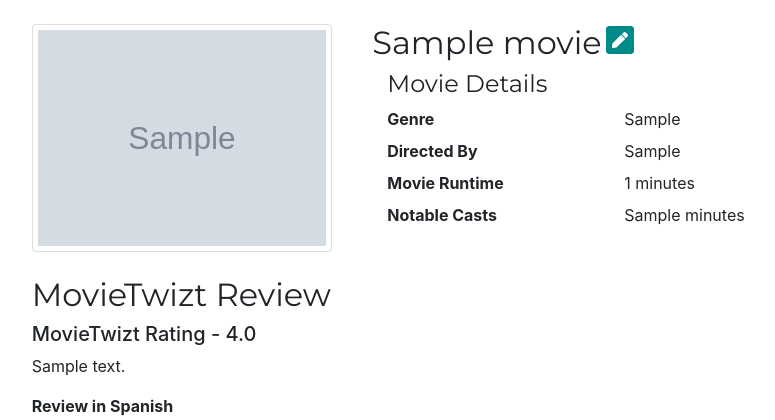
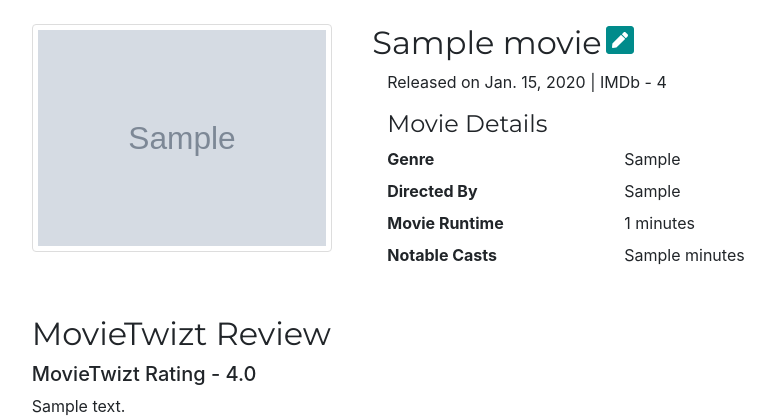
Before and after one commit to VishekhaTamrakar/MovieTwitz-ImplementingAPI, a Django app: template mtapp/templates/app/movie_detail.html in a window 1280 px wide. Shown: the part 56-476 px from the top of the page, without its empty margins (90-865 px from the left). Run offline with Django 3.2, Linux system fonts and the light colour scheme; tables that the repository leaves empty hold one stand-in row (values such as "Sample post"); the template is opened without the code that fills it: values that come from a table or form of the project are taken from there, most other values are stand-ins (such as "Sample title", 1, 10 or a date in 2020); grey boxes marked "Sample" are stand-in pictures; some libraries are stand-ins or nearby versions.

Commit message:
Turned OMDB API ON

```diff
--- a/mtapp/templates/app/movie_detail.html
+++ b/mtapp/templates/app/movie_detail.html
@@ -15,7 +15,7 @@
                         &nbsp;<i class="fas fa-pen-square" title="Edit"></i>
                     </a>
                 </div>
-                <!-- <p>Released on {{ movie.release_date }} | IMDb - {{ imdb_movie.imdb_rating }}</p> -->
+                <p>Released on {{ movie.release_date }} | IMDb - {{ imdb_movie.imdb_rating }}</p>
 
                 <h4>Movie Details</h4>
                 <dl class="row">
--- a/mtapp/views.py
+++ b/mtapp/views.py
@@ -94,10 +94,10 @@
     print(obj)
     obj2 = json.loads(obj)
     movie.obj2 = obj2['translations'][0]['translation']
-    #imovie = Imdb_movie(movie.imdb_id)
+    imovie = Imdb_movie(movie.imdb_id)
     return render(request, 'app/movie_detail.html', {
         'movie': movie,
-        #'imdb_movie': imovie,
+        'imdb_movie': imovie,
     })
 
 def About(request):
```
